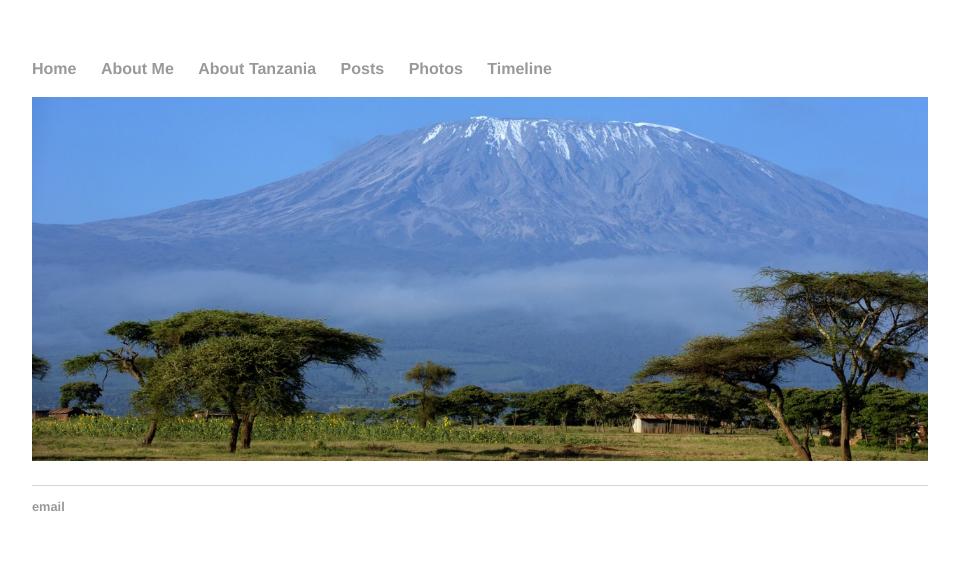
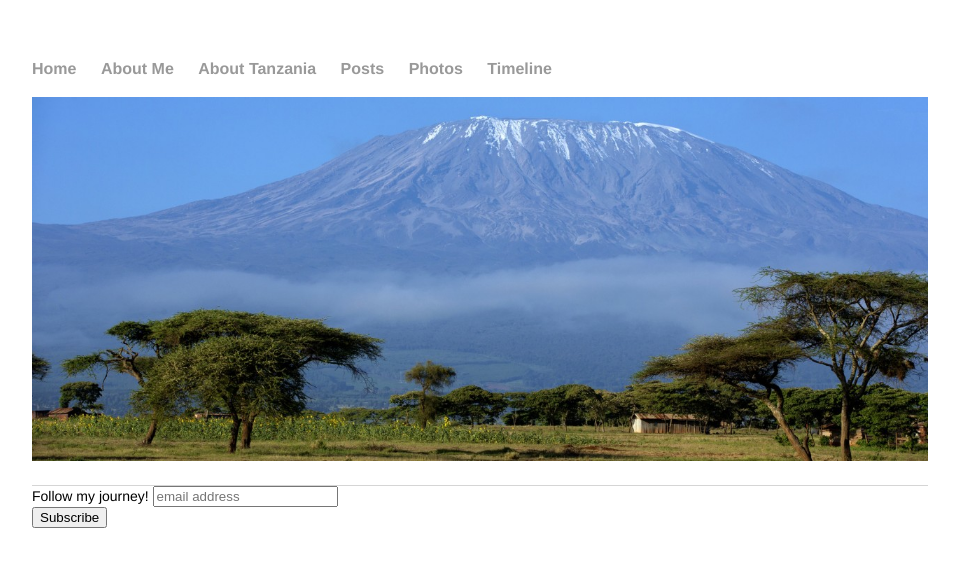
Before and after one commit to caliholman/caliholman.github.io, a Jekyll site: the page built from index.md, in a window 1280 px wide. Shown: the top 567 px of the page, without its empty margins (160-1119 px from the left). Built offline with Jekyll 4.4.1, drawn with Linux system fonts in a browser that asks for light colours; comment, search, counter and statistics services are not loaded.

Commit message:
added subscribe form

```diff
--- a/_layouts/default.html
+++ b/_layouts/default.html
@@ -2,6 +2,14 @@
 	<html>
 		<head>
 			<title>{{ page.title }}</title>
+			<!-- Begin Mailchimp stylesheet-->
+			<link href="//cdn-images.mailchimp.com/embedcode/slim-10_7.css" rel="stylesheet" type="text/css">
+			<style type="text/css">
+			#mc_embed_signup{background:#fff; clear:left; font:14px Helvetica,Arial,sans-serif; }
+				/* Add your own Mailchimp form style overrides in your site stylesheet or in this style block.
+				   We recommend moving this block and the preceding CSS link to the HEAD of your HTML file. */
+			</style>
+			<!-- End Mailchimp stylesheet-->
 			<!-- link to main stylesheet -->
 			<link rel="stylesheet" type="text/css" href="/css/main.css">
 			<link rel="shortcut icon" type="image/png" href="/favicon.ico">
@@ -30,12 +38,22 @@
 
                         <!-- this is the default template used -->
 			{{ content }}
-
 			</div><!-- /.container -->
 			<footer>
-	    		<ul>
-	        		<li><a href="mailto:calistaholman.64@gmail.com">email</a></li>
-				</ul>
+
+			<div id="mc_embed_signup">
+			<form action="https://gmail.us3.list-manage.com/subscribe/post?u=d3a34ea732ad9a2774b7c1c1b&amp;id=3848a855d4" method="post" id="mc-embedded-subscribe-form" name="mc-embedded-subscribe-form" class="validate" target="_blank" novalidate>
+			    <div id="mc_embed_signup_scroll">
+				<label for="mce-EMAIL">Follow my journey!</label>
+				<input type="email" value="" name="EMAIL" class="email" id="mce-EMAIL" placeholder="email address" required>
+			    <!-- real people should not fill this in and expect good things - do not remove this or risk form bot signups-->
+			    <div style="position: absolute; left: -5000px;" aria-hidden="true"><input type="text" name="b_d3a34ea732ad9a2774b7c1c1b_3848a855d4" tabindex="-1" value=""></div>
+			    <div class="clear"><input type="submit" value="Subscribe" name="subscribe" id="mc-embedded-subscribe" class="button"></div>
+			    </div>
+			</form>
+			</div>
+
+			<!--End mc_embed_signup-->
 			</footer>
 		</body>
 	</html>
```
